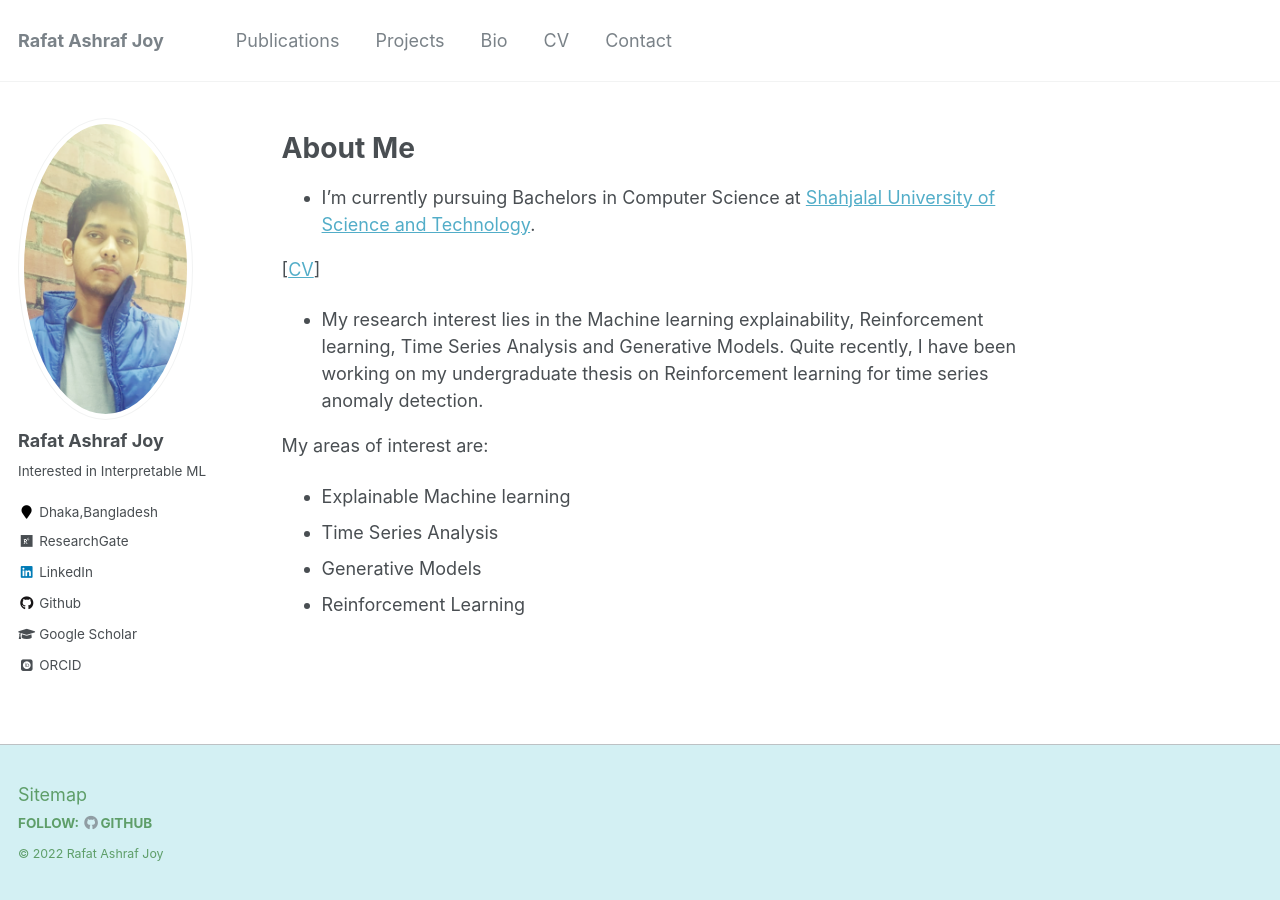
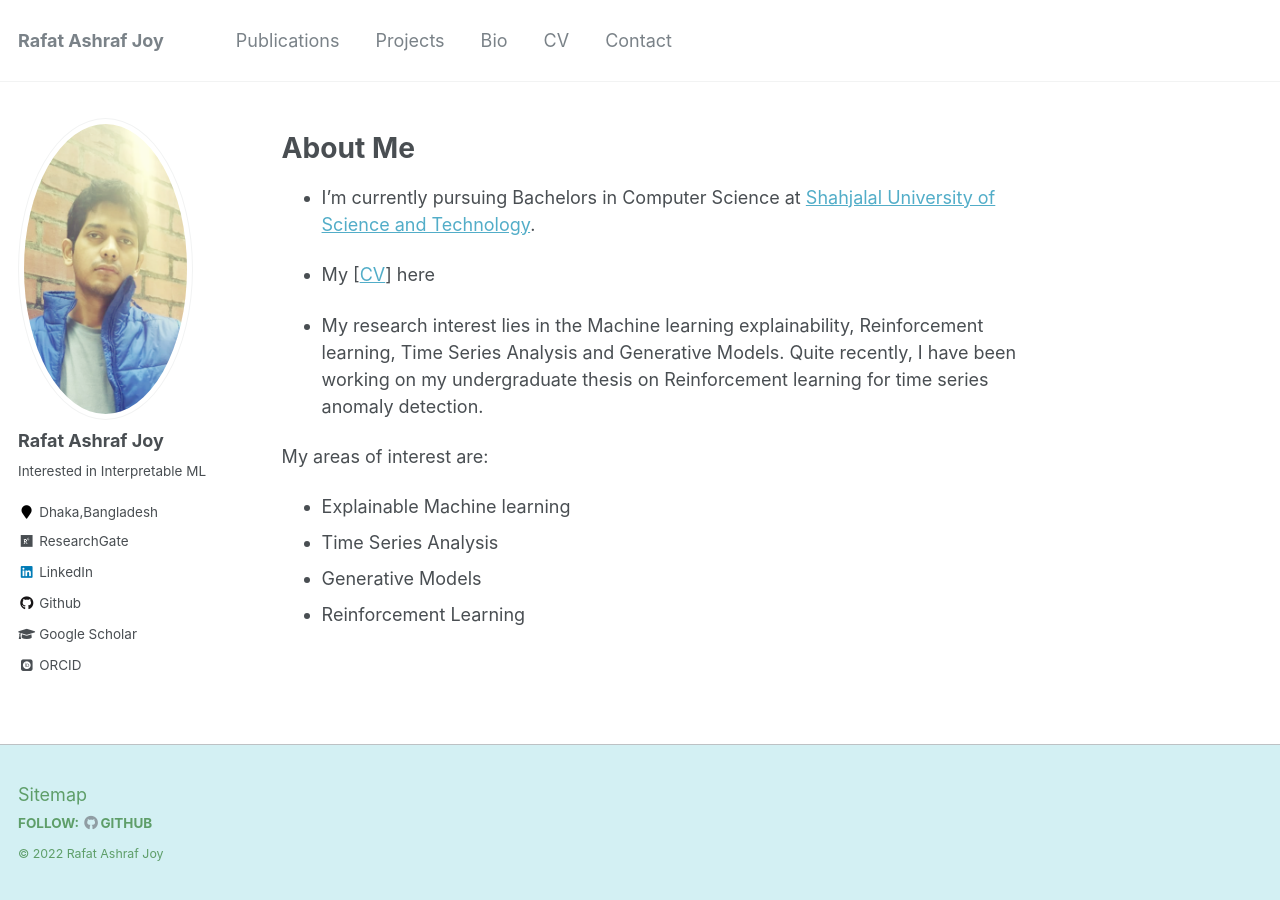
Before and after one commit to rajoy99/rajoy99.github.io, a Jekyll site: the page built from _pages/about.md, in a window 1280 px wide. Built offline with Jekyll 4.4.1, drawn with Linux system fonts in a browser that asks for light colours; some web fonts are replaced.

Commit message:
some changes

```diff
--- a/_config.yml
+++ b/_config.yml
@@ -17,6 +17,7 @@
 teaser                   :  # filename of teaser fallback teaser image placed in /images/, .e.g. "500x300.png"
 breadcrumbs              : false # true, false (default)
 words_per_minute         : 160
+minimal_mistakes_skin: "air"
 future                   : true
 read_more                : "disabled" # if enabled, adds "Read more" links to excerpts
 talkmap_link             : false #change to true to add link to talkmap on talks page
--- a/_pages/about.md
+++ b/_pages/about.md
@@ -14,7 +14,7 @@ redirect_from:
 * I'm currently pursuing Bachelors in Computer Science at [Shahjalal University of Science and Technology](https://www.sust.edu/).
 
 
-[[CV](https://rajoy99.github.io/academic/files/joyCV.pdf)]
+* My [[CV](https://rajoy99.github.io/academic/files/joyCV.pdf)] here
 
 * My research interest lies in the Machine learning explainability, Reinforcement learning, Time Series Analysis and Generative Models. Quite recently, I have been working on my undergraduate thesis on Reinforcement learning for time series anomaly detection.
 
```
